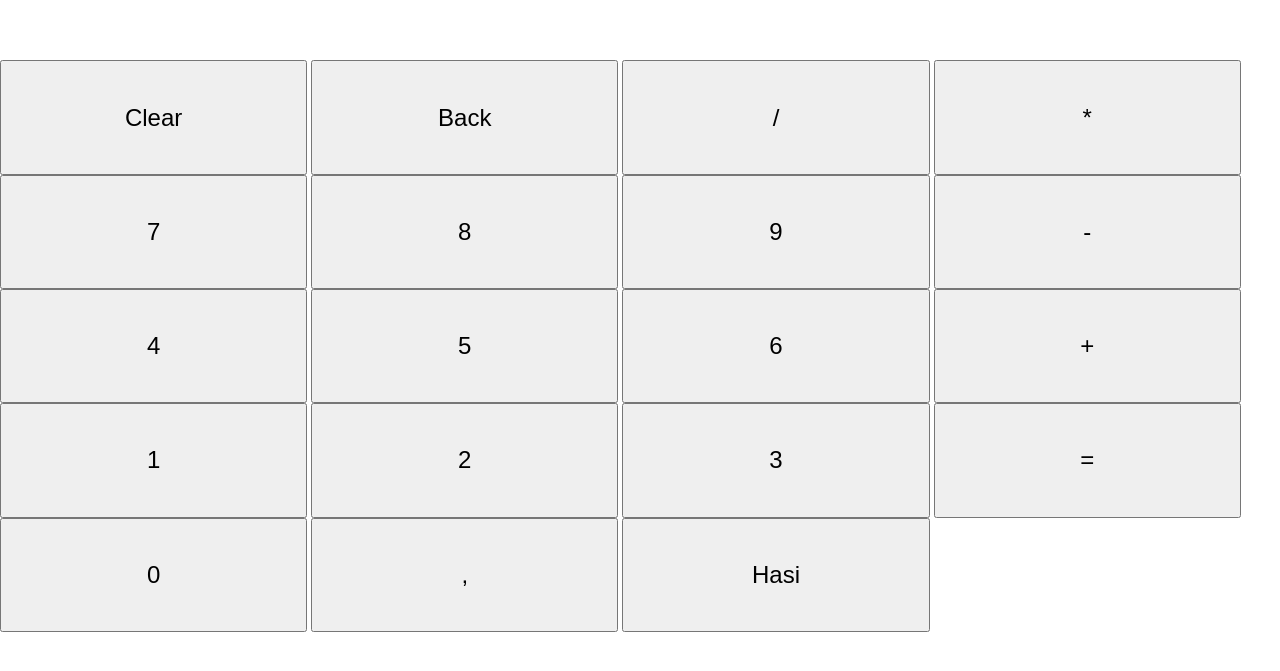
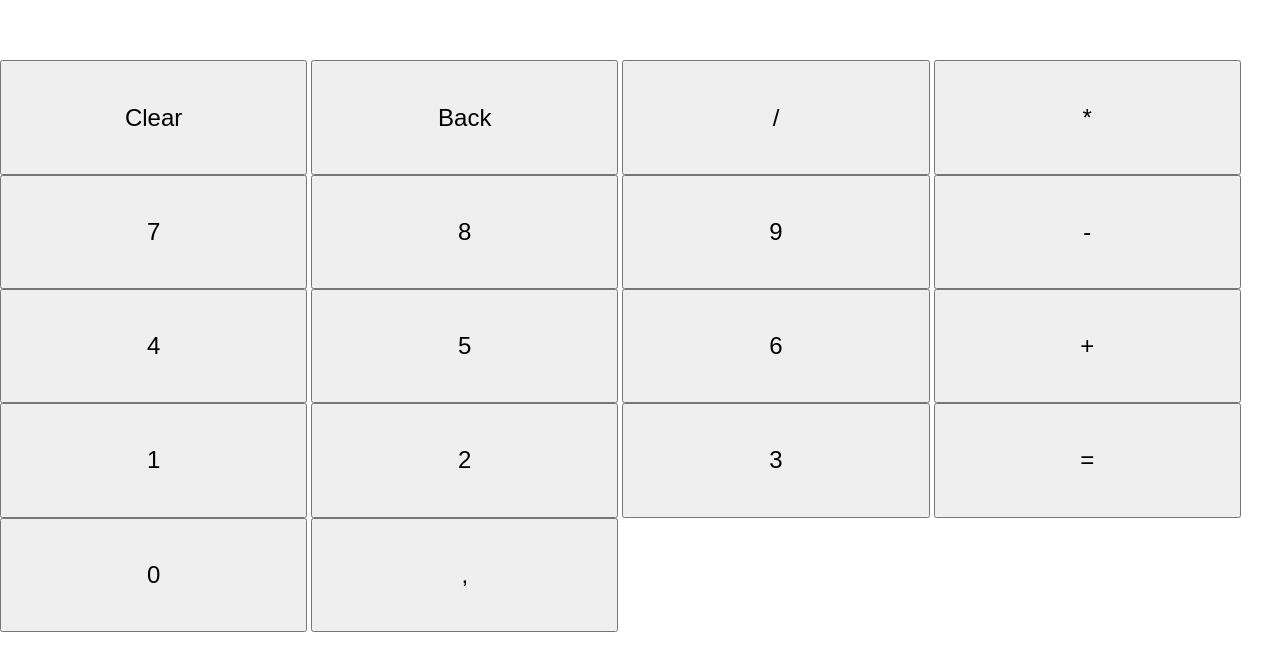
Before and after one commit to Xxj2211/42Calculator, a plain HTML site: page index.html in a window 1280 px wide. Shown: the part 129-800 px from the top of the page. Drawn offline with Linux system fonts and the light colour scheme.

Commit message:
Update index.html

```diff
--- a/index.html
+++ b/index.html
@@ -28,7 +28,6 @@
     <button onclick="window.enter()">=</button>
     <button onclick="window.zero()">0</button>
     <button onclick="window.comma()">,</button>
-    <button onclick="window.hasi()">Hasi</button>
 
     <script>
         function clear() {
@@ -113,10 +112,6 @@
                 document.getElementById('output').innerHTML = last + ','
             }
         }
-        function hasi() {
-            check();
-            document.getElementById('output').innerHTML = 'Hasi';
-        }
 
         function check() {
             var last = document.getElementById('output').textContent;
```
